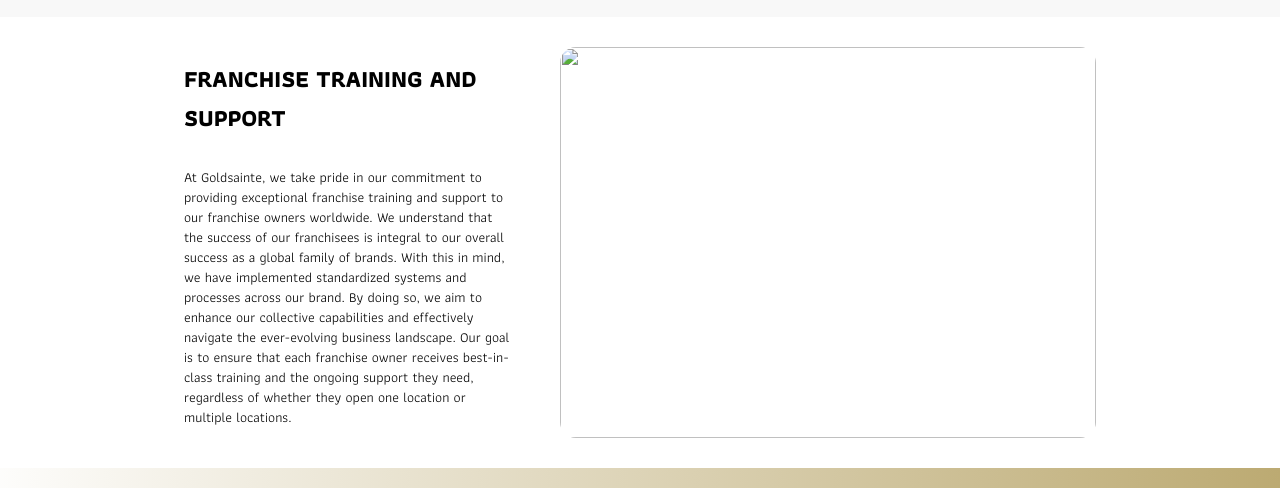
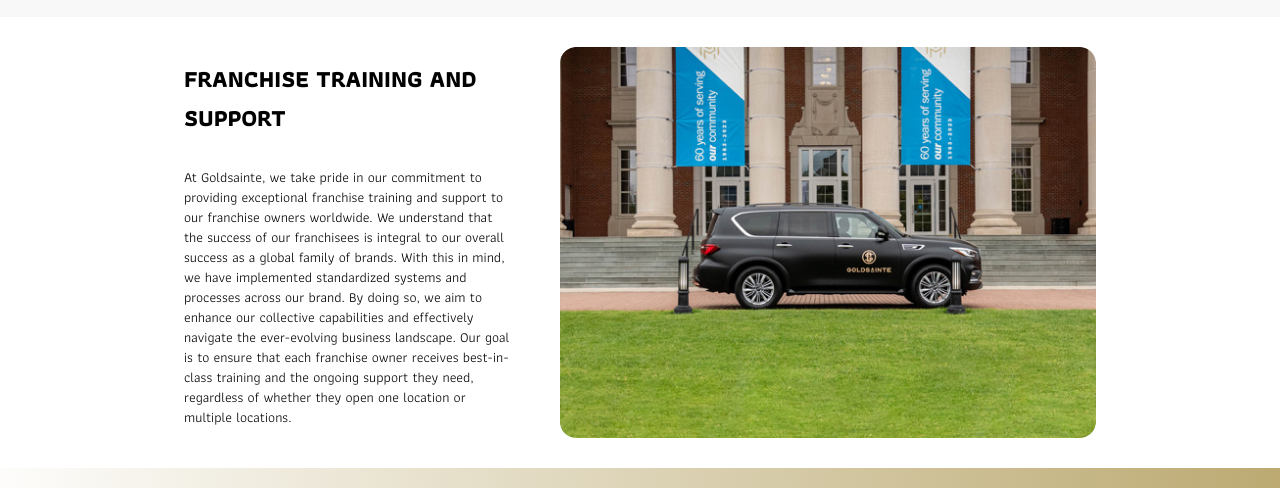
Before and after one commit to DesignGoldsainte/goldsainte39, a plain HTML site: page why-choose-us.html in a window 1280 px wide. Shown: the part 1953-2441 px from the top of the page. Drawn offline with Linux system fonts and the light colour scheme; a web font is replaced by a local one.

Commit message:
image update

```diff
--- a/why-choose-us.html
+++ b/why-choose-us.html
@@ -403,7 +403,7 @@
           <img
             class="high-five-office-franchise-tra-icon"
             alt=""
-            src="./public/highfiveofficefranchisetrainingsupportgoldsainte@2x.png"
+            src="./public/high-five-office-franchise-training-support-goldsainte1.png"
           />
         </div>
       </div>
```
Also changed, not shown: public/high-five-office-franchise-training-support-goldsainte1.png (added).
